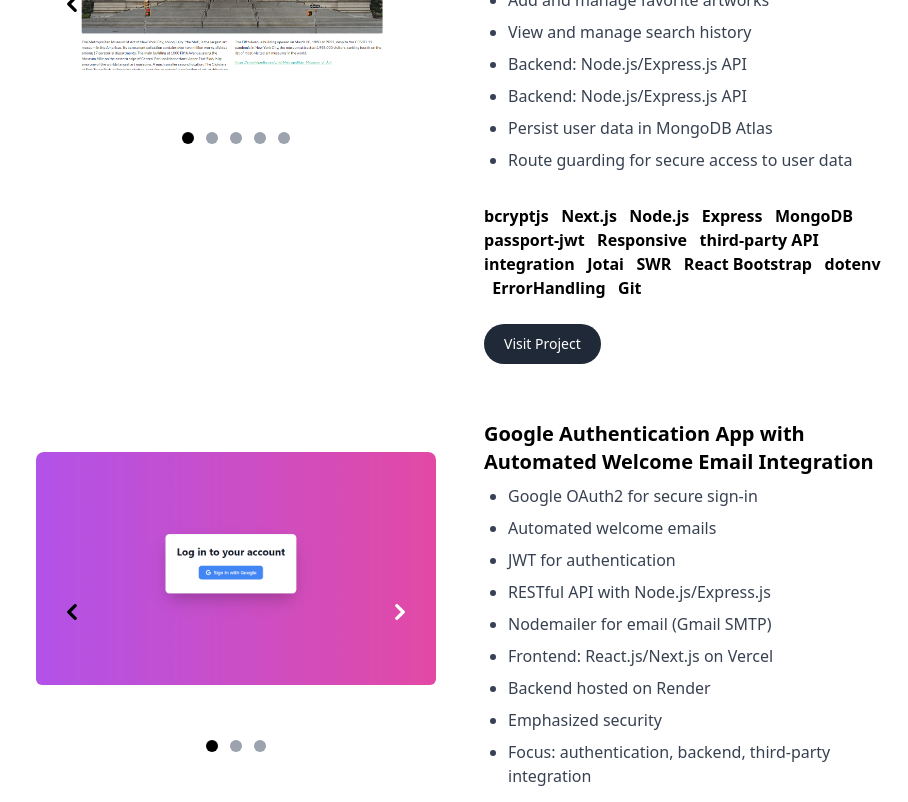
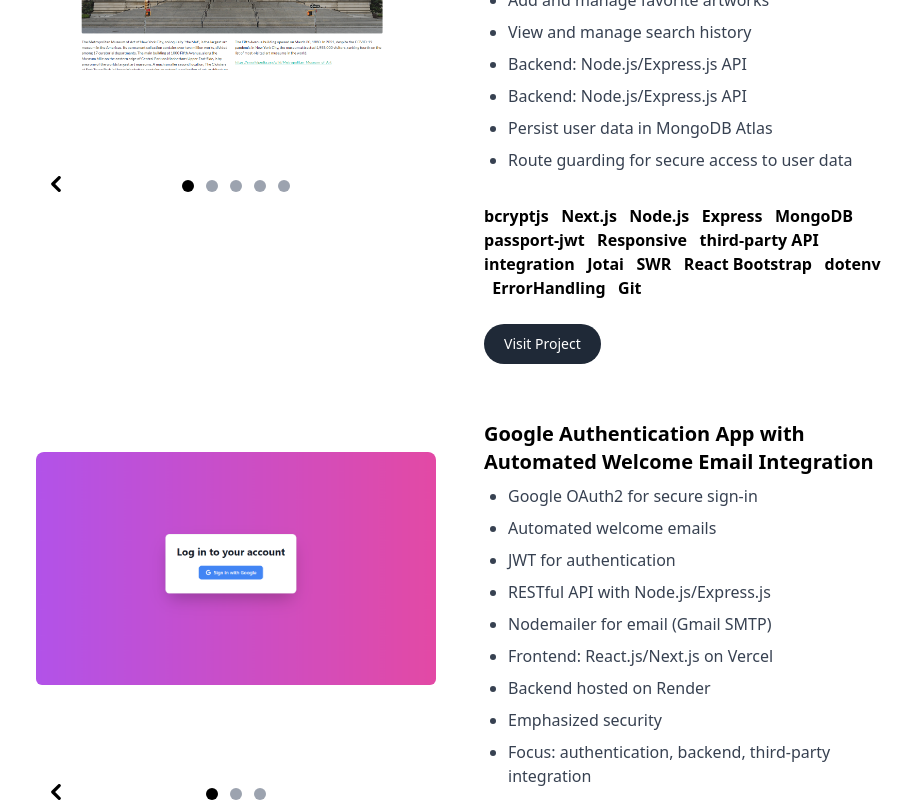
Before and after one commit to Gaganot-Singh/app, a Next.js app: page / in a window 1280 px wide. Shown: the part 1520-2322 px from the top of the page, without its empty margins (372-1280 px from the left). Built offline with nearby package versions, Linux system fonts and the light colour scheme.

Commit message:
image slider position correction

```diff
--- a/components/ProjectCard.js
+++ b/components/ProjectCard.js
@@ -55,7 +55,7 @@
           className="h-auto w-md ease-in-out transition-all duration-300 rounded-md filter grayscale hover:grayscale-0 hover:scale-105 cursor-default"
         /> */}
 
-      <div className="absolute z-30 flex -translate-x-1/2 bottom-5 left-1/2 space-x-3 rtl:space-x-reverse">
+      <div className="absolute flex mt-4 -translate-x-1/2 left-1/2 space-x-3 rtl:space-x-reverse">
         {images.map((_, index) => (
           <button
             key={index}
@@ -68,7 +68,7 @@
         ))}
       </div>
 
-      <button type="button" className="absolute top-0 start-0 z-30 flex items-center justify-center h-full px-4 cursor-pointer group focus:outline-none" onClick={goToPreviousSlide}>
+      <button type="button" className="absolute top-1/2 mt-5 flex items-center justify-center h-full cursor-pointer group focus:outline-none" onClick={goToPreviousSlide}>
         <span className="inline-flex items-center justify-center w-10 h-10 rounded-full">
           <svg className="w-4 h-4 text-white dark:text-gray-800 rtl:rotate-180" aria-hidden="true" xmlns="http://www.w3.org/2000/svg" fill="none" viewBox="0 0 6 10">
             <path stroke="black" strokeLinecap="round" strokeLinejoin="round" strokeWidth="2" d="M5 1 1 5l4 4" />
@@ -77,7 +77,7 @@
         </span>
       </button>
 
-      <button type="button" className="absolute top-0 end-0 z-30 flex items-center justify-center h-full px-4 cursor-pointer group focus:outline-none" onClick={goToNextSlide}>
+      <button type="button" className="absolute right-0 flex text-right cursor-pointer group focus:outline-none" onClick={goToNextSlide}>
         <span className="inline-flex items-center justify-center w-10 h-10 rounded-full">
           <svg className="w-4 h-4 text-white dark:text-gray-800 rtl:rotate-180" aria-hidden="true" xmlns="http://www.w3.org/2000/svg" fill="none" viewBox="0 0 6 10">
             <path stroke="currentColor" strokeLinecap="round" strokeLinejoin="round" strokeWidth="2" d="m1 9 4-4-4-4" />
```
